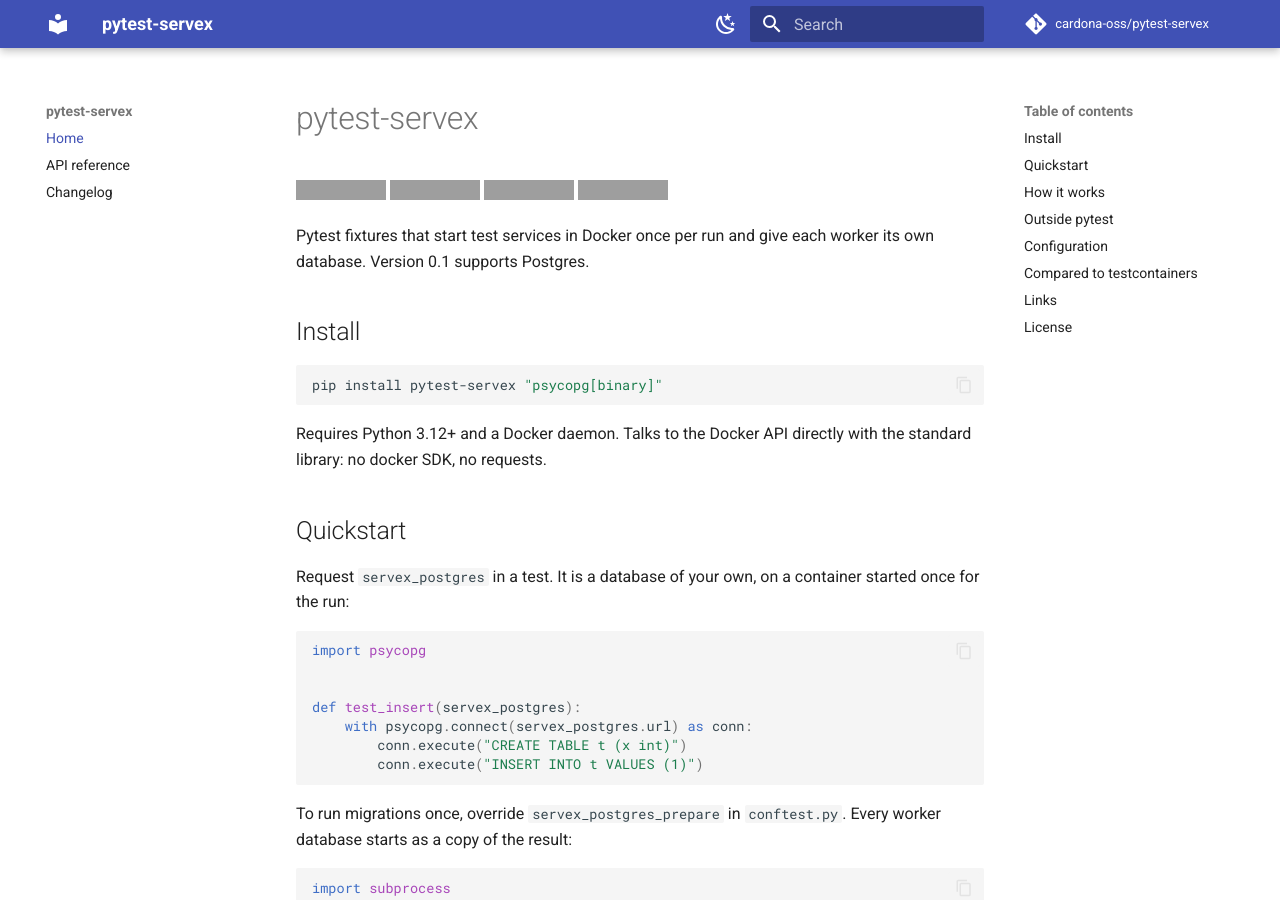
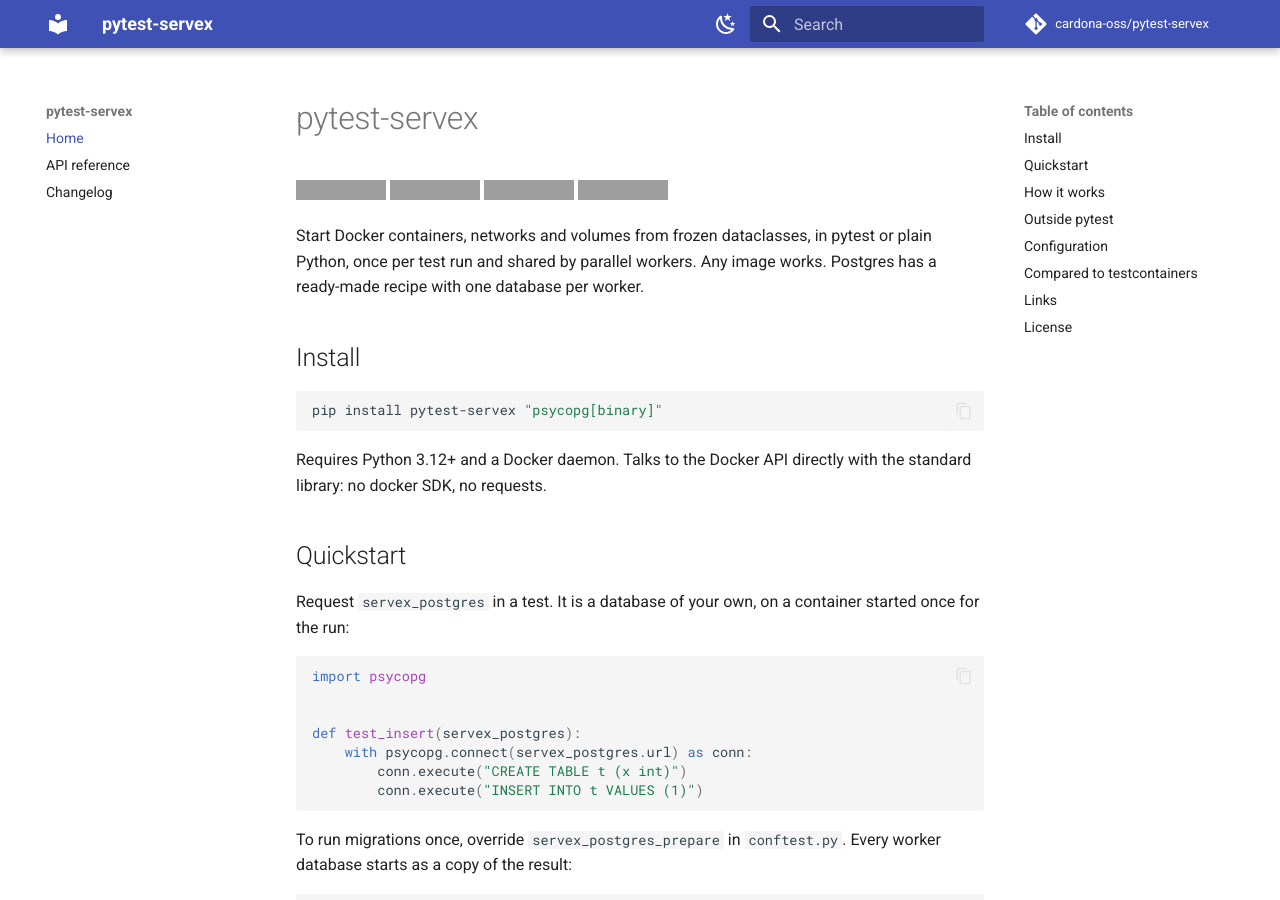
Before and after one commit to jorgeecardona/pytest-servex, an MkDocs documentation site: the page built from docs/index.md, in a window 1280 px wide and 900 px high. Built offline with MkDocs 1.6.1 and Material for MkDocs 9.7.7, drawn with Linux system fonts in a browser that asks for light colours; comment, search, counter and statistics services are not loaded; grey boxes are pictures that could not be loaded.

Commit message:
docs: describe the library as general containers, not only Postgres

```diff
--- a/.copier-answers.yml
+++ b/.copier-answers.yml
@@ -3,8 +3,8 @@ _commit: v0.2.0-1-gf3c3536
 _src_path: _starter
 author_email: jorgeecardona@gmail.com
 author_name: Jorge Cardona
-description: Pytest fixtures that start test services in Docker once per run and give each
-  worker its own database.
+description: Start Docker containers, networks and volumes from frozen dataclasses, in
+  pytest or plain Python, once per test run and shared by parallel workers.
 dist_name: pytest-servex
 gitlab_group: cardona-oss
 has_examples: false
--- a/README.md
+++ b/README.md
@@ -5,8 +5,9 @@
 [![Python versions](https://img.shields.io/pypi/pyversions/pytest-servex.svg)](https://pypi.org/project/pytest-servex/)
 [![License: MIT](https://img.shields.io/badge/license-MIT-blue.svg)](https://gitlab.com/cardona-oss/pytest-servex/-/blob/main/LICENSE)
 
-Pytest fixtures that start test services in Docker once per run and give each worker its own
-database. Version 0.1 supports Postgres.
+Start Docker containers, networks and volumes from frozen dataclasses, in pytest or plain Python,
+once per test run and shared by parallel workers. Any image works. Postgres has a ready-made recipe
+with one database per worker.
 
 ## Install
 
--- a/mkdocs.yml
+++ b/mkdocs.yml
@@ -1,5 +1,5 @@
 site_name: pytest-servex
-site_description: Pytest fixtures that start test services in Docker once per run and give each worker its own database.
+site_description: Start Docker containers, networks and volumes from frozen dataclasses, in pytest or plain Python, once per test run and shared by parallel workers.
 repo_url: https://gitlab.com/cardona-oss/pytest-servex
 repo_name: cardona-oss/pytest-servex
 copyright: MIT &copy; Jorge Cardona
--- a/moon.yml
+++ b/moon.yml
@@ -1,6 +1,6 @@
 # yaml-language-server: $schema=https://moonrepo.dev/schemas/project.json
 #
-# pytest-servex — Pytest fixtures that start test services in Docker once per run and give each worker its own database.
+# pytest-servex — Start Docker containers, networks and volumes from frozen dataclasses, in pytest or plain Python, once per test run and shared by parallel workers.
 # Single project at the repo root. Every task runs as a system command via `uv run`
 # (see .moon/toolchain.yml for why moon's Python toolchain is not used). CI runs one
 # `moon run :ci` (lint, format-check, typecheck, test, test-floor, build, docs,
--- a/pyproject.toml
+++ b/pyproject.toml
@@ -1,7 +1,7 @@
 [project]
 name = "pytest-servex"
 dynamic = ["version"]  # the single source of truth is __version__ in src/pytest_servex/__init__.py (see [tool.hatch.version])
-description = "Pytest fixtures that start test services in Docker once per run and give each worker its own database."
+description = "Start Docker containers, networks and volumes from frozen dataclasses, in pytest or plain Python, once per test run and shared by parallel workers."
 readme = "README.md"
 requires-python = ">=3.12"
 license = "MIT"
--- a/src/pytest_servex/__init__.py
+++ b/src/pytest_servex/__init__.py
@@ -1,4 +1,4 @@
-"""Pytest fixtures that start test services in Docker once per run and give each worker its own database."""
+"""Start Docker containers, networks and volumes from frozen dataclasses, in pytest or plain Python, once per test run and shared by parallel workers."""
 
 from pytest_servex.errors import (
     Conflict,
@@ -23,7 +23,7 @@ from pytest_servex.spec import (
     Volume,
 )
 
-__version__ = "0.1.1"  # the single source of truth; pyproject reads it via [tool.hatch.version]
+__version__ = "0.1.2"  # the single source of truth; pyproject reads it via [tool.hatch.version]
 
 __all__ = [
     "POSTGRES",
```
Also changed, not shown: AGENTS.md (+1 -1 lines).
